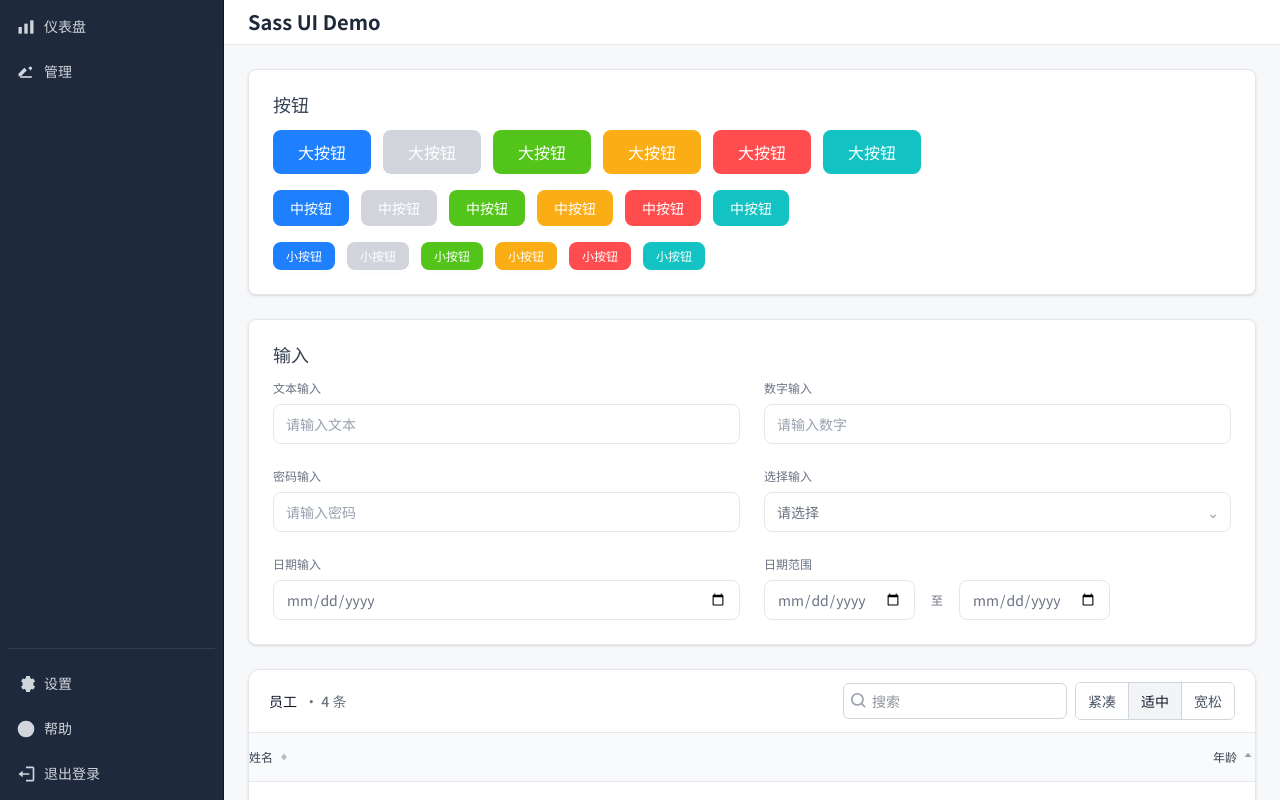
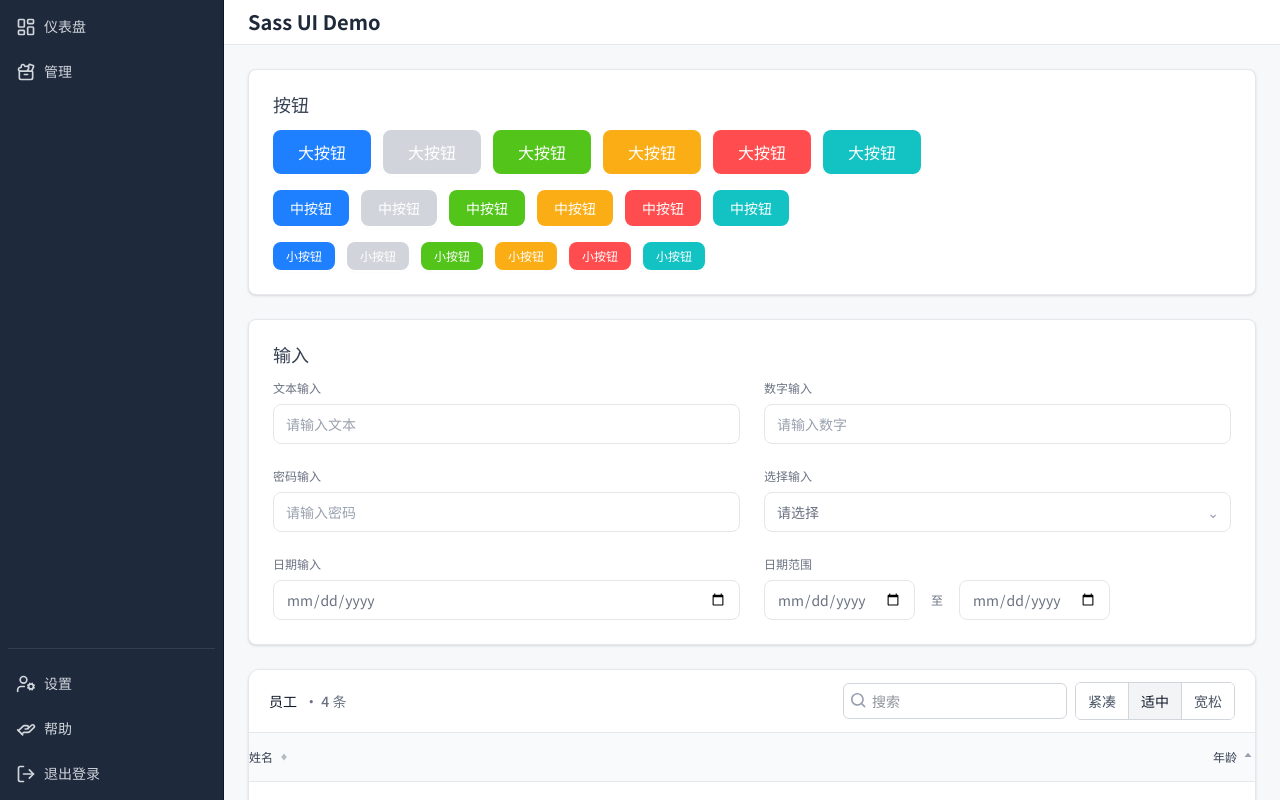
Before and after one commit to zhoumingxuan/sass-ui, a Next.js app: page / in a window 1280 px wide. Built offline with nearby package versions, Linux system fonts and the light colour scheme.

Commit message:
开源图标库增加

```diff
--- a/src/components/menuItems.tsx
+++ b/src/components/menuItems.tsx
@@ -1,28 +1,30 @@
 import { MenuItem } from './Menu';
 import {
-  DashboardIcon,
-  ToolsIcon,
-  UserIcon,
-  OrderIcon,
-  SettingsIcon,
-  HelpIcon,
-  LogoutIcon,
-} from './icons';
+  CircleHelp,
+  HelpingHand,
+  LogOut,
+  UserCog,
+  Users,
+  ReceiptText,
+  ToolCase,
+  ClipboardList,
+  LayoutDashboard,
+} from "lucide-react";
 
 export const menuItems: MenuItem[] = [
-  { label: '仪表盘', href: '/dashboard', icon: <DashboardIcon /> },
+  { label: '仪表盘', href: '/dashboard', icon: <LayoutDashboard /> },
   {
     label: '管理',
-    icon: <ToolsIcon />,
+    icon: <ToolCase />,
     children: [
-      { label: '用户管理', href: '/users', icon: <UserIcon /> },
-      { label: '订单管理', href: '/orders', icon: <OrderIcon /> },
+      { label: '用户管理', href: '/users', icon: <Users /> },
+      { label: '订单管理', href: '/orders', icon: <ClipboardList /> },
     ],
   },
 ];
 
 export const footerItems: MenuItem[] = [
-  { label: '设置', href: '#', icon: <SettingsIcon /> },
-  { label: '帮助', href: '#', icon: <HelpIcon /> },
-  { label: '退出登录', href: '#', icon: <LogoutIcon /> },
+  { label: '设置', href: '#', icon: <UserCog /> },
+  { label: '帮助', href: '#', icon: <HelpingHand /> },
+  { label: '退出登录', href: '#', icon: <LogOut /> },
 ];
```
Also changed, not shown: package.json (+7 -6 lines), 1 other file (tests, documents, lock files or other folders).
